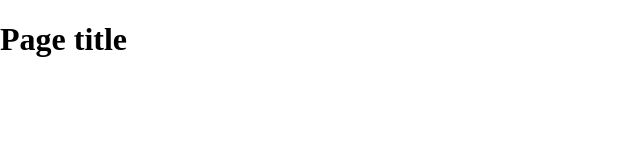
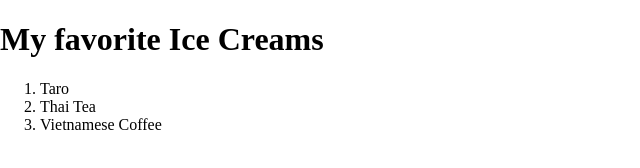
Before and after one commit to vincenttran499/github-basics-1, a plain HTML site: page index.html in a window 1280 px wide. Shown: the whole page, without its empty margins (0-640 px from the left). Drawn offline with nearby package versions, Linux system fonts and the light colour scheme.

Commit message:
ice cream labels
have created a list of my 3 favorite ice. creams

```diff
--- a/index.html
+++ b/index.html
@@ -14,7 +14,12 @@
     </head>
     <body>
     <header>
-	<h1>Page title</h1>
+	<h1>My favorite Ice Creams</h1>
+  <ol>
+    <li>Taro</li>
+    <li>Thai Tea</li>
+    <li>Vietnamese Coffee</li>
+  </ol>
     </header>
     <nav id="pageNav">
     </nav>
```
